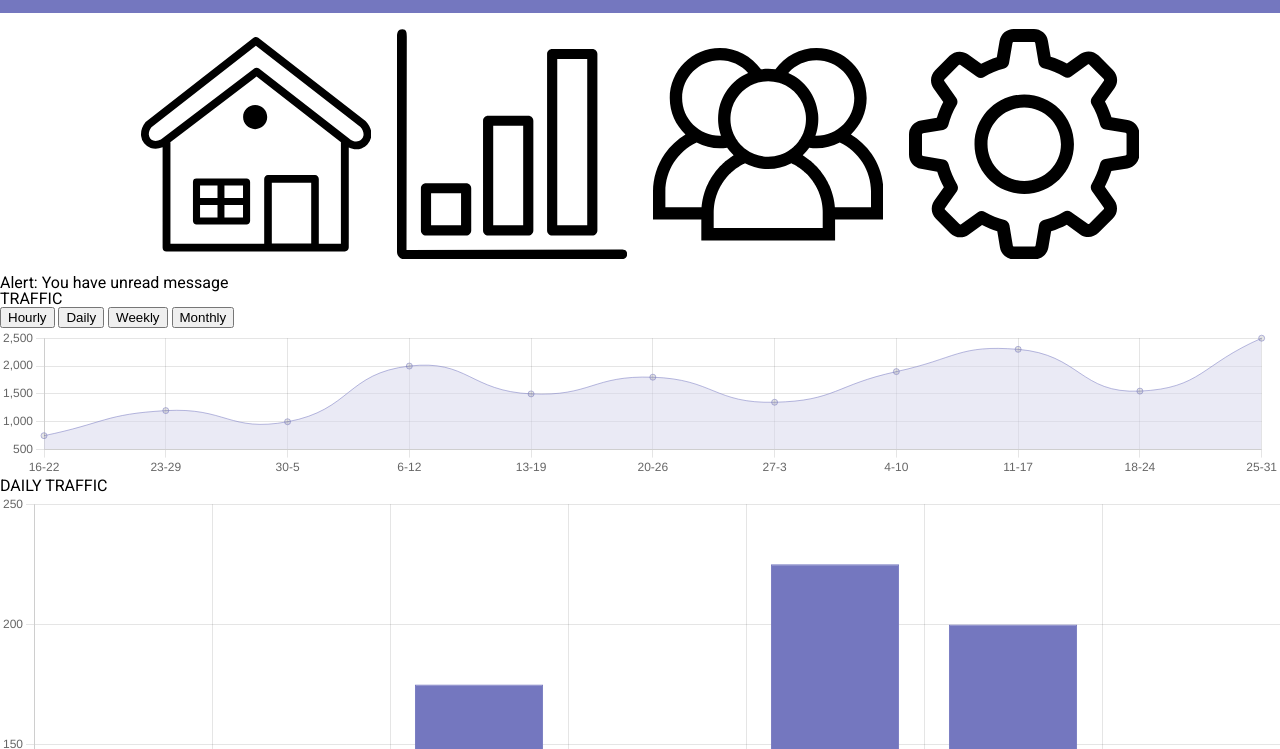
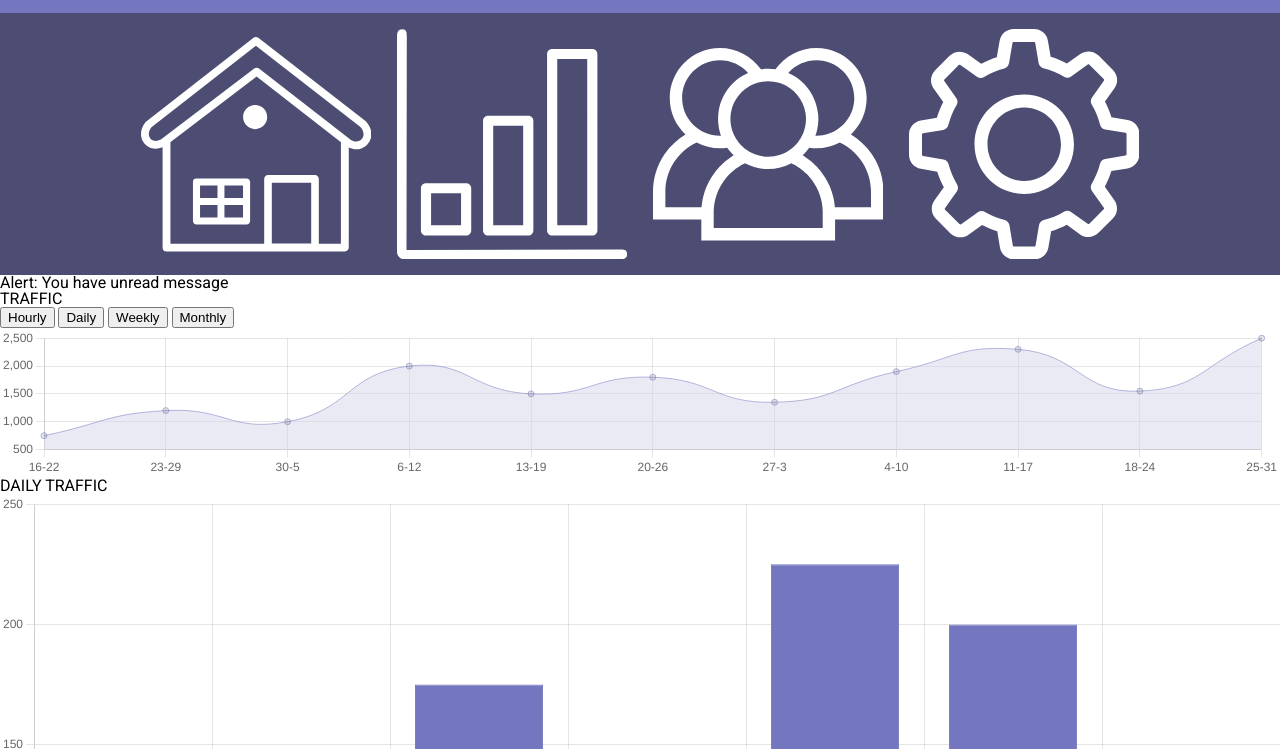
Before and after one commit to Ravel-Oliveira/TECHDEGREE_P7, a plain HTML site: page index.html in a window 1280 px wide. Shown: the part 51-800 px from the top of the page. Drawn offline with nearby package versions, Linux system fonts and the light colour scheme.

Commit message:
nav
nav css

```diff
--- a/css/style.css
+++ b/css/style.css
@@ -61,14 +61,18 @@ header {
     }
 }
 
+
+/* nav styles */
 nav {
     .nav-wrapper {
     display: flex;
     justify-content: center;
-    margin: 0 10%;
+    padding: 0 10%;
+    background-color: var(--dark-purple);
     }
     svg {
         margin: 1rem 0.8rem;
+        fill: var(--white);
     }
 }
 
```
